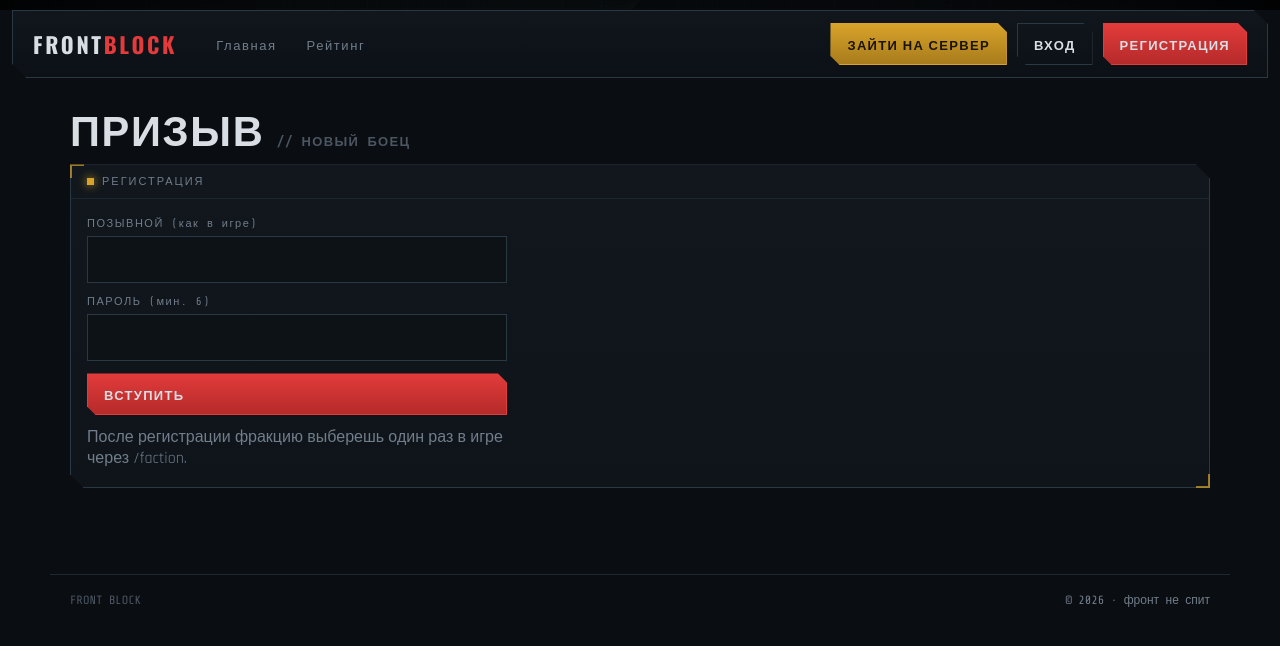
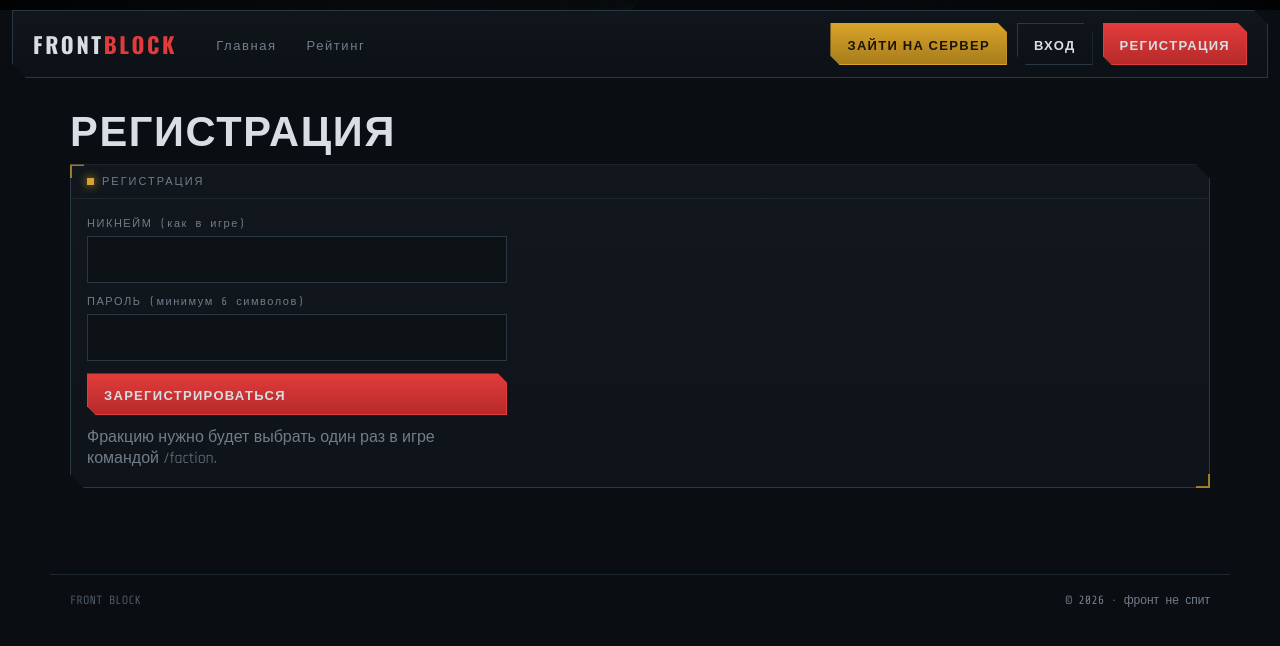
Before and after one commit to am1s3/frontblock-web, a Next.js app: page /register in a window 1280 px wide. Shown: the top 646 px of the page. Built offline with nearby package versions, Linux system fonts and the light colour scheme.

Commit message:
Update page.tsx

```diff
--- a/app/register/page.tsx
+++ b/app/register/page.tsx
@@ -11,18 +11,18 @@ export default function Register() {
     const r = await api("/api/auth/register", { method: "POST", body: JSON.stringify({ nickname: nick, password: pass }) });
     setBusy(false);
     if (!r.ok) { setOk(false); setMsg(r.data?.error || "ошибка связи"); return; }
-    setOk(true); setMsg("Боец зарегистрирован. Тем же паролем жми /login в игре.");
+    setOk(true); setMsg("Аккаунт создан. В игре введи /login и этот же пароль.");
   }
   return (
     <>
-      <h1 className="page-h">Призыв <small>// новый боец</small></h1>
+      <h1 className="page-h">Регистрация</h1>
       <Panel label="РЕГИСТРАЦИЯ">
         <form className="form" onSubmit={submit}>
-          <div className="field"><label>ПОЗЫВНОЙ (как в игре)</label><input value={nick} onChange={(e) => setNick(e.target.value)} autoComplete="username" /></div>
-          <div className="field"><label>ПАРОЛЬ (мин. 6)</label><input type="password" value={pass} onChange={(e) => setPass(e.target.value)} autoComplete="new-password" /></div>
-          <button className="btn btn--tpa" disabled={busy}>{busy ? "ОБРАБОТКА…" : "ВСТУПИТЬ"}</button>
+          <div className="field"><label>НИКНЕЙМ (как в игре)</label><input value={nick} onChange={(e) => setNick(e.target.value)} autoComplete="username" /></div>
+          <div className="field"><label>ПАРОЛЬ (минимум 6 символов)</label><input type="password" value={pass} onChange={(e) => setPass(e.target.value)} autoComplete="new-password" /></div>
+          <button className="btn btn--tpa" disabled={busy}>{busy ? "Подожди…" : "Зарегистрироваться"}</button>
           {msg && <p className={`msg ${ok ? "ok" : "err"}`}>{msg}</p>}
-          <p className="muted" style={{ margin: 0 }}>После регистрации фракцию выберешь один раз в игре через /faction.</p>
+          <p className="muted" style={{ margin: 0 }}>Фракцию нужно будет выбрать один раз в игре командой /faction.</p>
         </form>
       </Panel>
     </>
```
